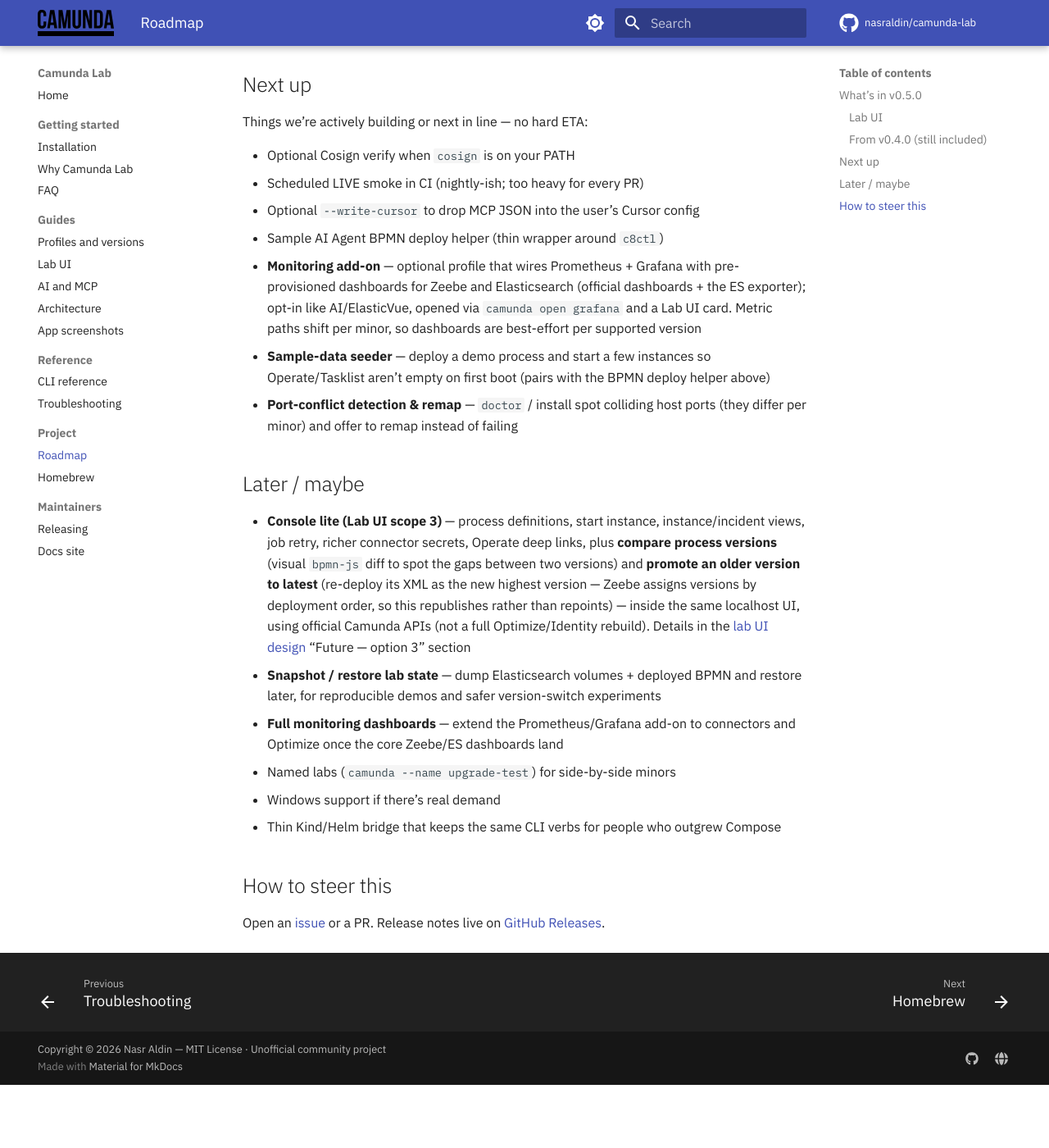
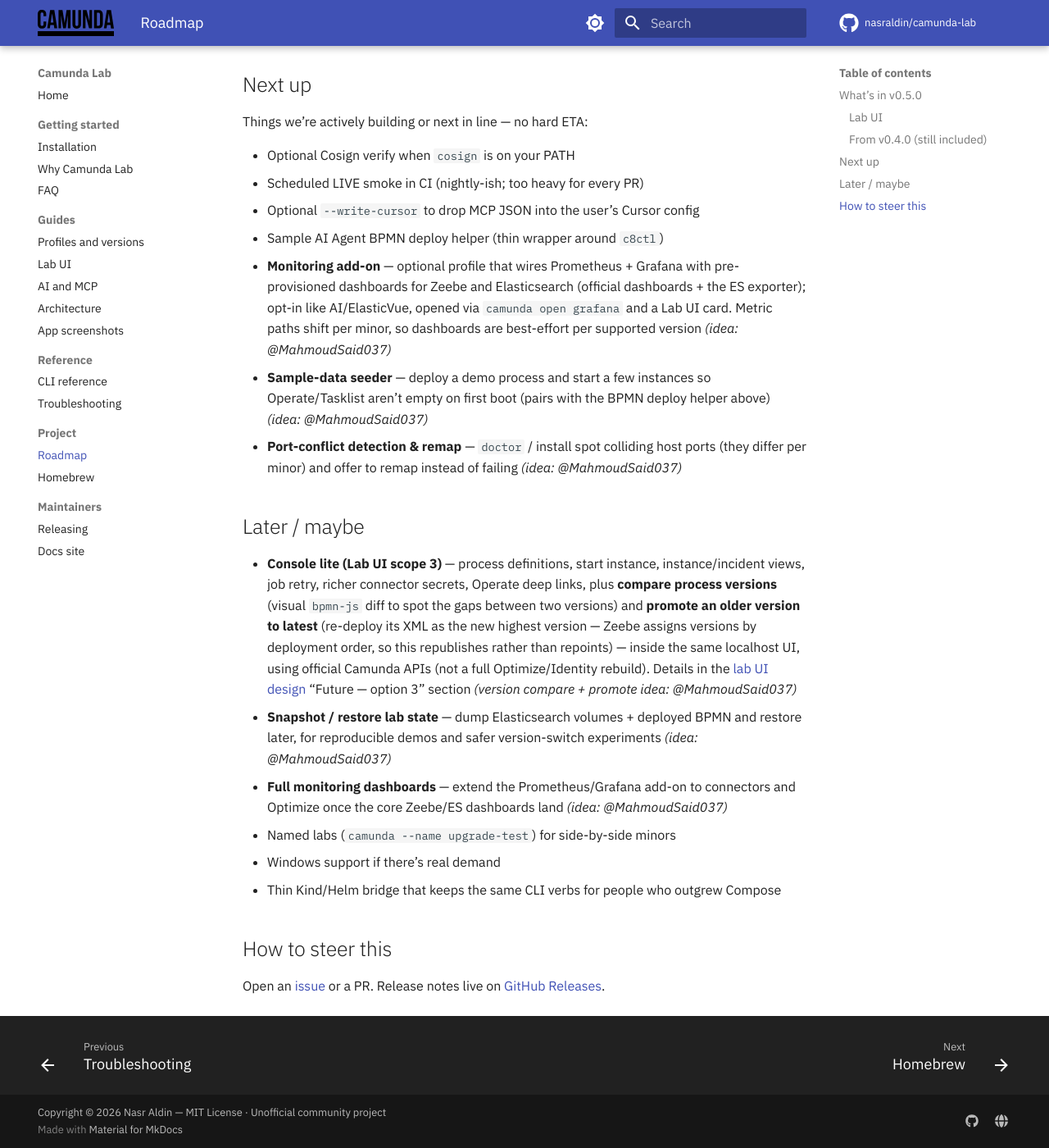
Before and after one commit to nasraldin/camunda-lab, an MkDocs documentation site: the page built from docs/roadmap.md, in a window 1280 px wide and 1400 px high, scrolled down 881 px. Shown: the whole window at 82% size. Built offline with MkDocs 1.6.1 and Material for MkDocs 9.7.7, drawn with Linux system fonts in a browser that asks for light colours; comment, search, counter and statistics services are not loaded; before the commit the page ends 2204 px from its top, so only the background shows below that.

Commit message:
docs(roadmap): credit @MahmoudSaid037 on contributed ideas
Tag the six ideas (monitoring add-on, sample-data seeder, port-conflict
remap, version compare/promote, snapshot/restore, full monitoring
dashboards) with an inline idea credit.

Co-Authored-By: Claude Opus 4.8 <noreply@anthropic.com>

```diff
--- a/docs/roadmap.md
+++ b/docs/roadmap.md
@@ -32,15 +32,15 @@ Things we’re actively building or next in line — no hard ETA:
 - Scheduled LIVE smoke in CI (nightly-ish; too heavy for every PR)
 - Optional `--write-cursor` to drop MCP JSON into the user’s Cursor config
 - Sample AI Agent BPMN deploy helper (thin wrapper around `c8ctl`)
-- **Monitoring add-on** — optional profile that wires Prometheus + Grafana with pre-provisioned dashboards for Zeebe and Elasticsearch (official dashboards + the ES exporter); opt-in like AI/ElasticVue, opened via `camunda open grafana` and a Lab UI card. Metric paths shift per minor, so dashboards are best-effort per supported version
-- **Sample-data seeder** — deploy a demo process and start a few instances so Operate/Tasklist aren’t empty on first boot (pairs with the BPMN deploy helper above)
-- **Port-conflict detection & remap** — `doctor` / install spot colliding host ports (they differ per minor) and offer to remap instead of failing
+- **Monitoring add-on** — optional profile that wires Prometheus + Grafana with pre-provisioned dashboards for Zeebe and Elasticsearch (official dashboards + the ES exporter); opt-in like AI/ElasticVue, opened via `camunda open grafana` and a Lab UI card. Metric paths shift per minor, so dashboards are best-effort per supported version _(idea: @MahmoudSaid037)_
+- **Sample-data seeder** — deploy a demo process and start a few instances so Operate/Tasklist aren’t empty on first boot (pairs with the BPMN deploy helper above) _(idea: @MahmoudSaid037)_
+- **Port-conflict detection & remap** — `doctor` / install spot colliding host ports (they differ per minor) and offer to remap instead of failing _(idea: @MahmoudSaid037)_
 
 ## Later / maybe
 
-- **Console lite (Lab UI scope 3)** — process definitions, start instance, instance/incident views, job retry, richer connector secrets, Operate deep links, plus **compare process versions** (visual `bpmn-js` diff to spot the gaps between two versions) and **promote an older version to latest** (re-deploy its XML as the new highest version — Zeebe assigns versions by deployment order, so this republishes rather than repoints) — inside the same localhost UI, using official Camunda APIs (not a full Optimize/Identity rebuild). Details in the [lab UI design](https://github.com/nasraldin/camunda-lab/blob/main/docs/superpowers/specs/2026-07-17-lab-ui-design.md) “Future — option 3” section
-- **Snapshot / restore lab state** — dump Elasticsearch volumes + deployed BPMN and restore later, for reproducible demos and safer version-switch experiments
-- **Full monitoring dashboards** — extend the Prometheus/Grafana add-on to connectors and Optimize once the core Zeebe/ES dashboards land
+- **Console lite (Lab UI scope 3)** — process definitions, start instance, instance/incident views, job retry, richer connector secrets, Operate deep links, plus **compare process versions** (visual `bpmn-js` diff to spot the gaps between two versions) and **promote an older version to latest** (re-deploy its XML as the new highest version — Zeebe assigns versions by deployment order, so this republishes rather than repoints) — inside the same localhost UI, using official Camunda APIs (not a full Optimize/Identity rebuild). Details in the [lab UI design](https://github.com/nasraldin/camunda-lab/blob/main/docs/superpowers/specs/2026-07-17-lab-ui-design.md) “Future — option 3” section _(version compare + promote idea: @MahmoudSaid037)_
+- **Snapshot / restore lab state** — dump Elasticsearch volumes + deployed BPMN and restore later, for reproducible demos and safer version-switch experiments _(idea: @MahmoudSaid037)_
+- **Full monitoring dashboards** — extend the Prometheus/Grafana add-on to connectors and Optimize once the core Zeebe/ES dashboards land _(idea: @MahmoudSaid037)_
 - Named labs (`camunda --name upgrade-test`) for side-by-side minors
 - Windows support if there’s real demand
 - Thin Kind/Helm bridge that keeps the same CLI verbs for people who outgrew Compose
```
